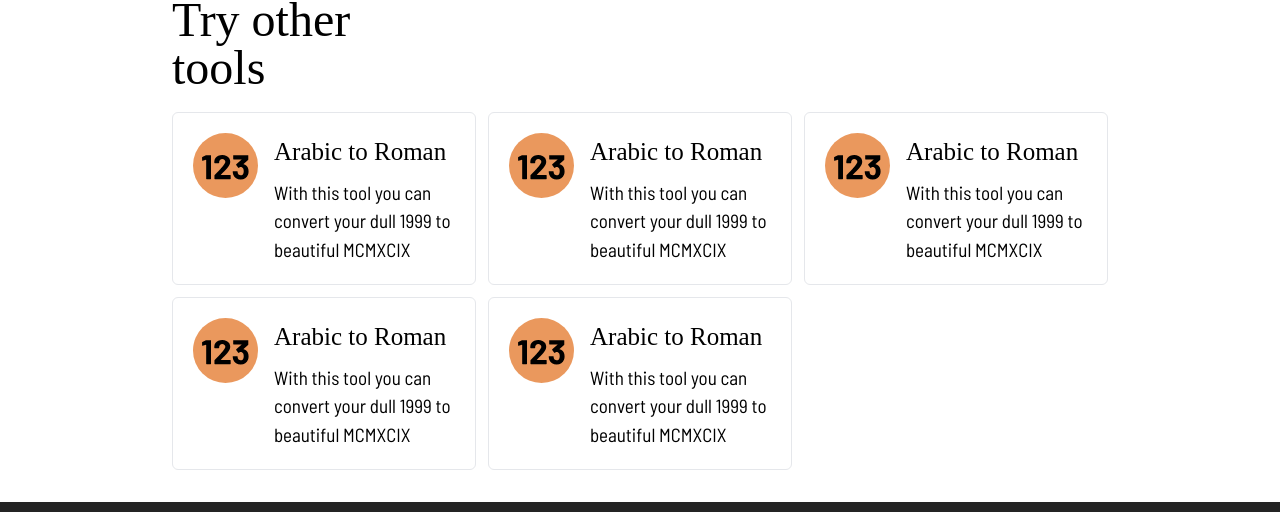
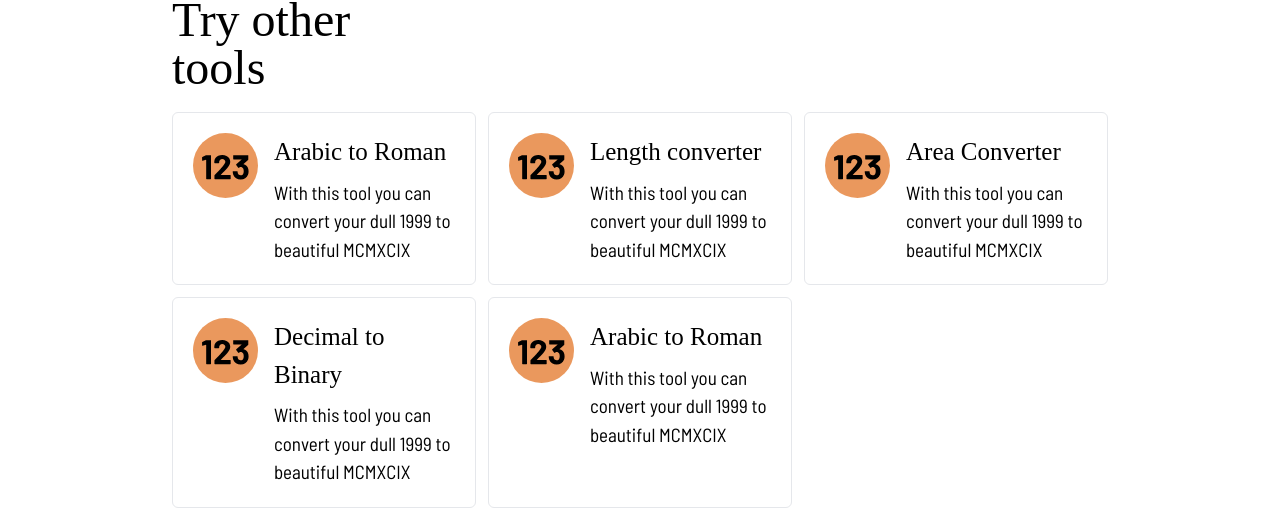
Before and after one commit to bbulakh/unit-converter-tools, an Astro site: page /currency-converter in a window 1280 px wide. Shown: the part 927-1439 px from the top of the page. Built offline with nearby package versions, Linux system fonts and the light colour scheme; Astro itself is replaced by a stand-in of ours; a web font is replaced by a local one.

Commit message:
fix cards headings

```diff
--- a/src/pages/currency-converter.astro
+++ b/src/pages/currency-converter.astro
@@ -34,7 +34,7 @@ import ToolCardHorizontal from "../components/ToolCardHorizontal.astro";
 
       <ToolCardHorizontal
         href="/"
-        heading="Arabic to Roman"
+        heading="Length converter"
         description="With this tool you can convert your dull 1999 to beautiful MCMXCIX"
       >
         <Fragment>
@@ -44,7 +44,7 @@ import ToolCardHorizontal from "../components/ToolCardHorizontal.astro";
 
       <ToolCardHorizontal
         href="/"
-        heading="Arabic to Roman"
+        heading="Area Converter"
         description="With this tool you can convert your dull 1999 to beautiful MCMXCIX"
       >
         <Fragment>
@@ -54,7 +54,7 @@ import ToolCardHorizontal from "../components/ToolCardHorizontal.astro";
 
       <ToolCardHorizontal
         href="/"
-        heading="Arabic to Roman"
+        heading="Decimal to Binary"
         description="With this tool you can convert your dull 1999 to beautiful MCMXCIX"
       >
         <Fragment>
```
